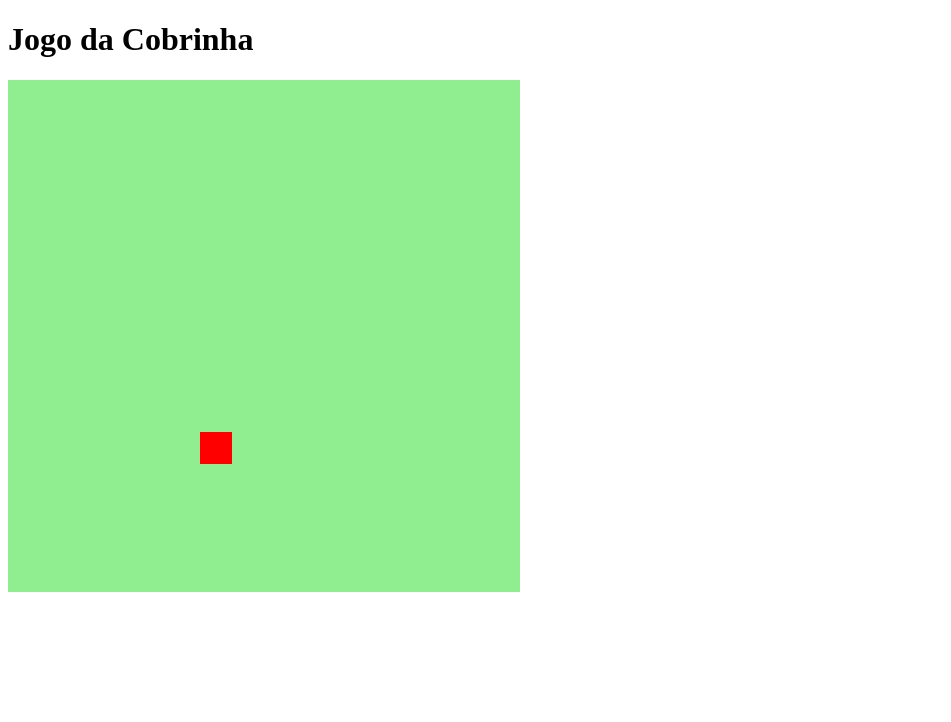
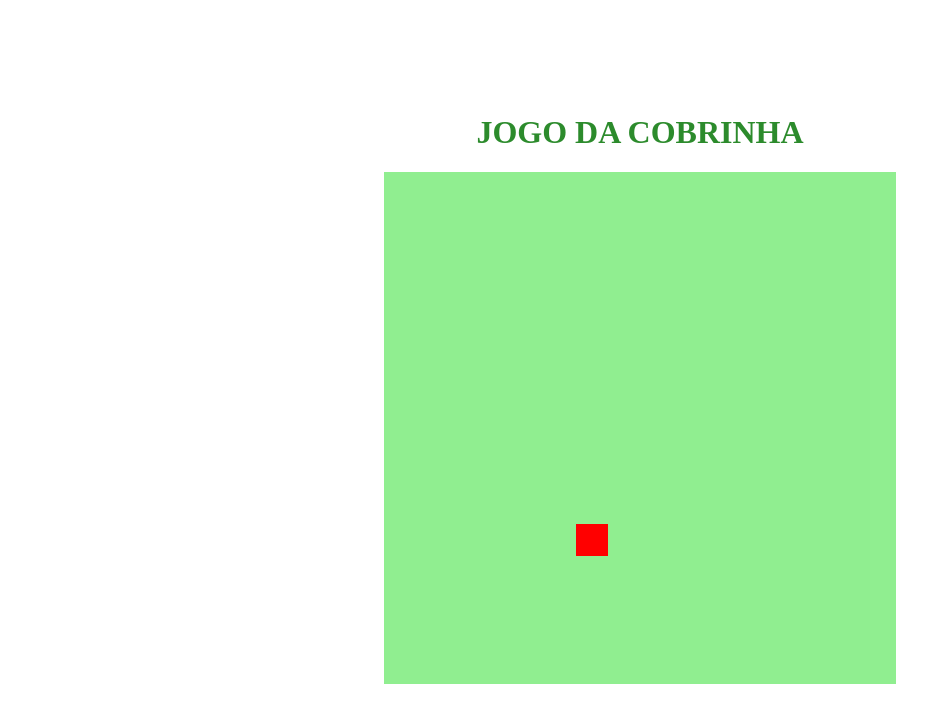
Before and after one commit to LeoPretto/Recriando-o-jogo-da-cobrinha-com-JS, a plain HTML site: page index.html in a window 1280 px wide. Shown: the whole page, without its empty margins (0-951 px from the left). Drawn offline with Linux system fonts and the light colour scheme.

Commit message:
css do jogo

```diff
--- a/index.html
+++ b/index.html
@@ -9,7 +9,7 @@
         <title>Jogo da Cobrinha</title>
     </head>
     <body>
-        <h1>Jogo da Cobrinha</h1>
+        <h1>JOGO DA COBRINHA</h1>
         <canvas id="snake" width="512" height="512"></canvas>
     </body>
 </html>
--- a/style.css
+++ b/style.css
@@ -1,3 +1,9 @@
 body{
-
+    height: 95vh;
+    width: 95;
+    display: flex;
+    justify-content: center;
+    align-items: center;
+    flex-direction: column;
+    color: rgb(44, 139, 44);
 }
```
